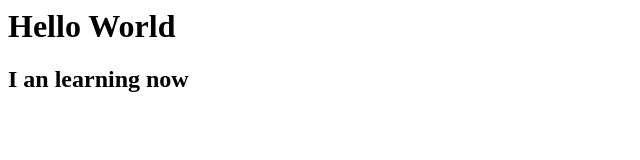
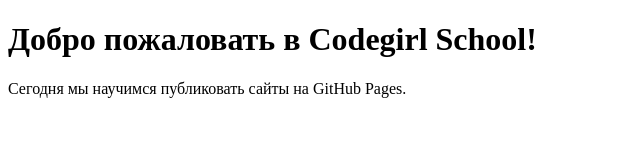
Before and after one commit to dofa4kaa/My-first-repository, a plain HTML site: page index.html in a window 1280 px wide. Shown: the whole page, without its empty margins (0-640 px from the left). Drawn offline with Linux system fonts and the light colour scheme.

Commit message:
добавила изменения

```diff
--- a/index.html
+++ b/index.html
@@ -1,2 +1,16 @@
-<h1>Hello World</h1>
-<h2>I an learning now</h2>
+<!DOCTYPE html>
+<html lang="en">
+
+<head>
+    <meta charset="UTF-8">
+    <meta http-equiv="X-UA-Compatible" content="IE=edge">
+    <meta name="viewport" content="width=device-width, initial-scale=1.0">
+    <title>Работа с GitHub</title>
+</head>
+
+<body>
+    <h1>Добро пожаловать в Codegirl School!</h1>
+    <p>Сегодня мы научимся публиковать сайты на GitHub Pages.</p>
+</body>
+
+</html>
```
